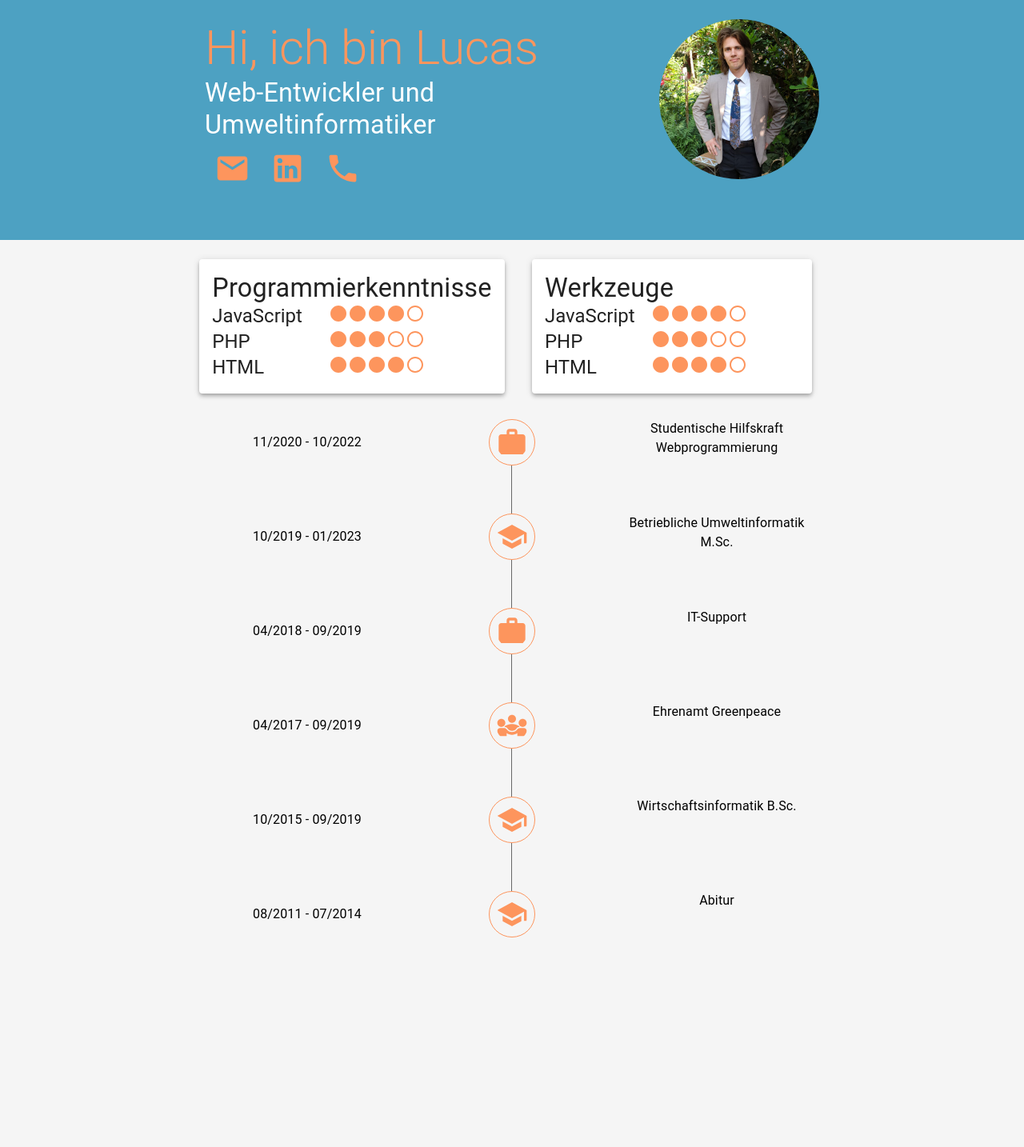
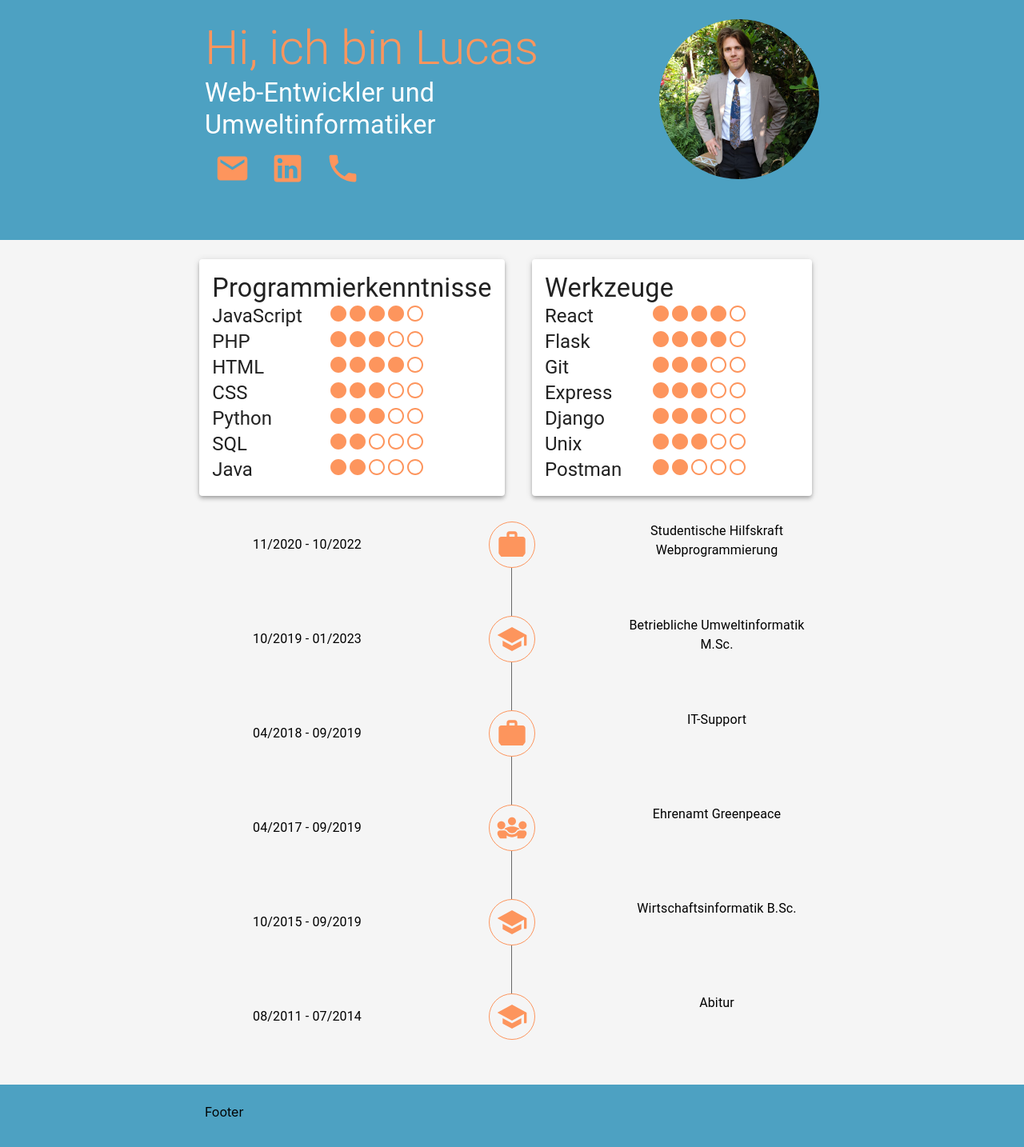
Before and after one commit to lucas-ipsum/lucas-cv, a React (Create React App) app: page / in a window 1280 px wide. Shown: the top 1434 px of the page at 80% size. Before the commit the page ends 1180 px from the top, so only its background shows below. Built offline with nearby package versions, Linux system fonts and the light colour scheme.

Commit message:
skill list items added + footer added

```diff
--- /dev/null
+++ b/src/components/Footer/Footer.js
@@ -0,0 +1,22 @@
+import { Box } from '@mui/system';
+import React from 'react';
+import   style from '../sytle/style'
+
+function Footer(props) {
+
+// Render Function
+return (
+ <Box sx={{
+    mt: 8,
+    backgroundColor: '#4DA1C2',
+    minHeight: '100px'
+ }}>
+<Box sx={style}>
+    Footer
+</Box>
+</Box>
+)
+
+}
+
+export default Footer
--- a/src/components/Home/Home.js
+++ b/src/components/Home/Home.js
@@ -4,6 +4,7 @@ import SkillList from '../SkillList/SkillList';
 import SkillsOverview from '../SkillsOverview/SkillsOverview';
 import Hero from '../Hero/Hero';
 import TimeLine from '../TimeLine/TimeLine';
+import Footer from '../Footer/Footer';
 
 function Home(props) {
 
@@ -14,6 +15,7 @@ return (
     <Hero />
     <SkillsOverview />
     <TimeLine />
+    <Footer />
 </Box>
 
 )
--- a/src/components/SkillsOverview/SkillsOverview.js
+++ b/src/components/SkillsOverview/SkillsOverview.js
@@ -9,9 +9,22 @@ function SkillsOverview(props) {
 let programmingSkills = {
     "JavaScript": 4,
     "PHP": 3,
-    "HTML": 4
+    "HTML": 4,
+    "CSS": 3,
+    "Python": 3,
+    "SQL": 2,
+    "Java": 2
 }
 
+let toolsSkills = {
+    "React": 4,
+    "Flask": 4,
+    "Git": 3,
+    "Express": 3,
+    "Django": 3,
+    "Unix": 3,
+    "Postman": 2
+}
 // Render Function
 return (
     <Box sx={style}>
@@ -20,7 +33,7 @@ return (
                 <SkillList title="Programmierkenntnisse" listData={programmingSkills}/>
             </Grid>
             <Grid sx={{ display: 'flex', justifyContent: 'center' }} xs={12} sm={10} md={6} item>
-                <SkillList title="Werkzeuge" listData={programmingSkills}/>
+                <SkillList title="Werkzeuge" listData={toolsSkills}/>
             </Grid>
 
 
```
